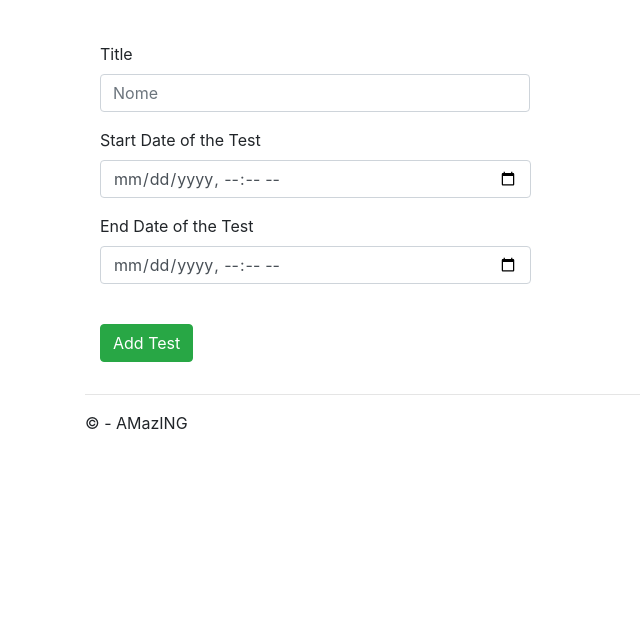
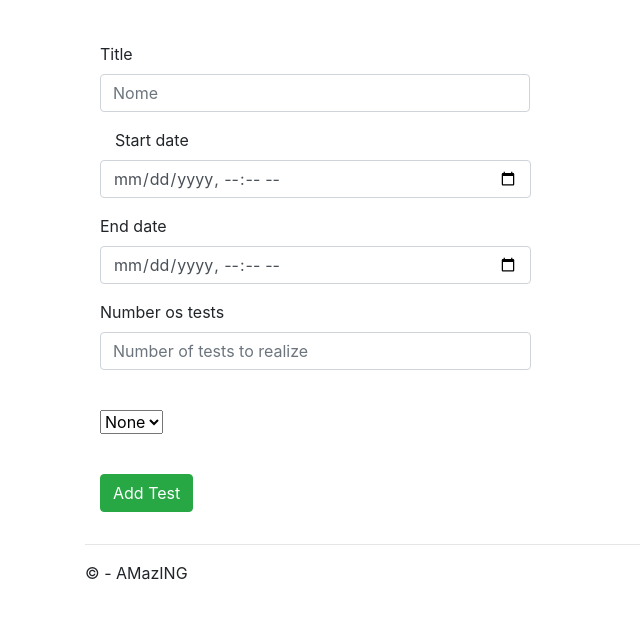
Before and after one commit to user-cube/AMazING, a Django app: template Frontend/app/templates/calendar/registerTest.html in a window 1280 px wide. Shown: the part 56-675 px from the top of the page, without its empty margins (0-640 px from the left). Run offline with Django 3.2, Linux system fonts and the light colour scheme; the template is opened without the code that fills it, so the values that code supplies are empty; parts of the project's set-up code (start-up, migrations or seed data) failed here and were passed over; some libraries are stand-ins or nearby versions.

Commit message:
book up test

```diff
--- a/Frontend/app/templates/calendar/calendar.html
+++ b/Frontend/app/templates/calendar/calendar.html
@@ -8,6 +8,12 @@
 {% endblock %}
 
 {% block content %}
+{% if messages %}
+        {% for message in messages %}
+            {% if message.tags %}
+                <script>alert("{{ message }}")</script> {% endif %}
+        {% endfor %}
+    {% endif %}
     <div class="container">
         <br>
         <br>
--- a/Frontend/app/templates/calendar/registerTest.html
+++ b/Frontend/app/templates/calendar/registerTest.html
@@ -11,12 +11,12 @@
 
     <div class="row">
         <div class="col-lg-10 ">
-            <form class="form-horizontal" method="post" action="{% url 'registertest' %}"
+            <form class="form-horizontal" method="post" action="{% url 'registertestsave' %}"
                   enctype="multipart/form-data">
                 {% csrf_token %}
                 <br>
                 <div class="form-group">
-                    <label class="col-lg-4" for="Name">Title</label>
+                    <label class="col-lg-4" for="name">Title</label>
                     <div class="col-lg-6">
                         <div class="input-group">
                             <input id="name" name="name" type="text"
@@ -26,17 +26,38 @@
                 </div>
                 <div class="form-group">
                     <div class="col-lg-6">
-                        <label>Start Date of the Test</label>
+                        <label class="col-lg-4" for="begin_date">Start date</label>
                         <div class="input-group-prepend">
-                            <input type="datetime-local" id="start_time" class="form-control" placeholder="05/16/2018 12:31" required>
+                            <input type="datetime-local" id="begin_date" name="begin_date" class="form-control" placeholder="05/16/2018 12:31" required>
                         </div>
                     </div>
                 </div>
                 <div class="form-group">
-                    <label class="col-lg-4" for="NumTests">End Date of the Test</label>
+                    <label class="col-lg-4" for="end_date">End date</label>
                     <div class="col-lg-6">
                         <div class="input-group-prepend">
-                            <input type="datetime-local" id="end_time" class="form-control" placeholder="05/16/2018 12:31" required>
+                            <input type="datetime-local" id="end_date" name="end_date" class="form-control" placeholder="05/16/2018 12:31" required>
+                        </div>
+                    </div>
+                </div>
+                <div class="form-group">
+                    <label class="col-lg-4" for="num_test">Number os tests</label>
+                    <div class="col-lg-6">
+                        <div class="input-group-prepend">
+                            <input type="number" id="num_test" name="num_test" class="form-control" placeholder="Number of tests to realize" required>
+                        </div>
+                    </div>
+                </div>
+                <div class="form-group">
+                    <label class="col-lg-4" for="template"></label>
+                    <div class="col-lg-6">
+                        <div class="input-group-prepend">
+                            <select id="template" name="template" required>
+                                <option value="0">None</option>
+                                {% for i in database  %}
+                                    <option value="{{i}}">Template {{i}}</option>
+                                {% endfor %}
+                            </select>
                         </div>
                     </div>
                 </div>
```
Also changed, not shown: Frontend/app/views.py (+39 -16 lines).
